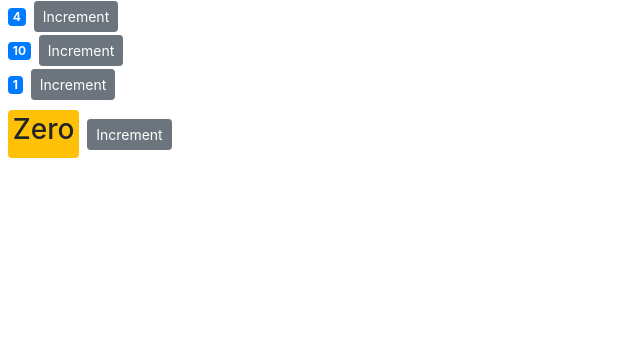
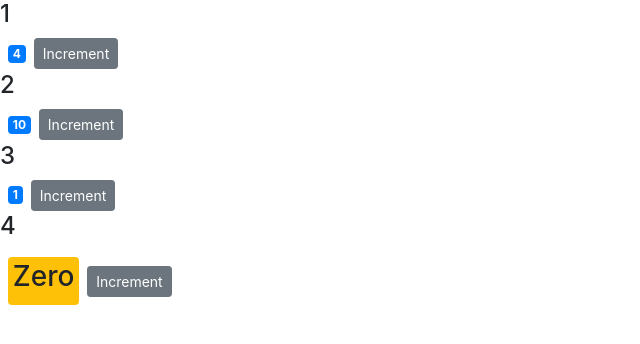
Before and after one commit to LuisDi98/Tutorial_React_Beginners, a React (Create React App) app in the folder react-app/: page / in a window 1280 px wide. Shown: the top 344 px of the page, without its empty margins (0-640 px from the left). Built offline with nearby package versions, Linux system fonts and the light colour scheme.

Commit message:
passing children

```diff
--- a/react-app/src/components/counter.jsx
+++ b/react-app/src/components/counter.jsx
@@ -17,8 +17,15 @@ class Counter extends Component {
 
   render() {
 
+    /*
+    <h4>{this.props.id}</h4> will get the id={} from the parent args
+
+    Using {this.props.children} at render would render the React.element embedded as
+        children inside this Component instance on parent component
+    */
     return (
       <div>
+        <h4>{this.props.id}</h4>
         <span className={this.getBadgeClasses()}> {this.formatCount()} </span>
         <button
           onClick={() => this.handleIncrement(1)}
--- a/react-app/src/components/counters.jsx
+++ b/react-app/src/components/counters.jsx
@@ -19,7 +19,10 @@ class Counters extends Component {
             key={counter.id}
             value={counter.value}
             selected={counter.selected}
-          />
+            id={counter.id}
+          >
+              <h4>Counter #{counter.id}</h4>
+          </Counter>
         ))}
       </div>
     );
```
